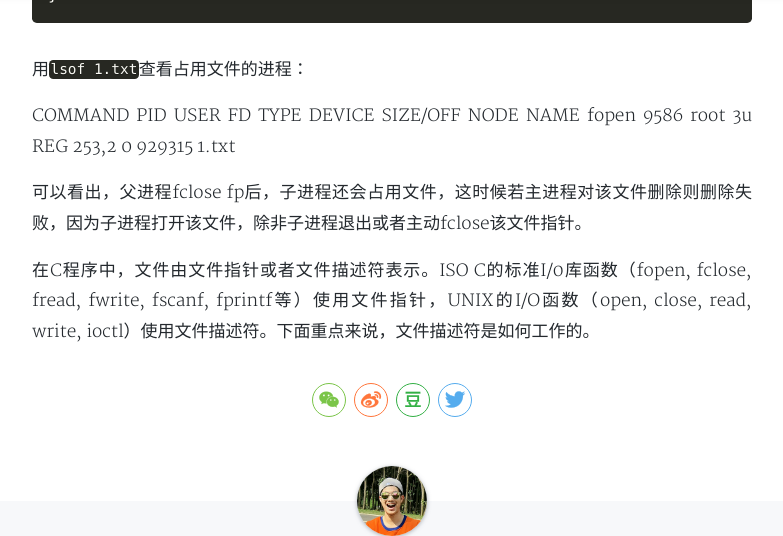
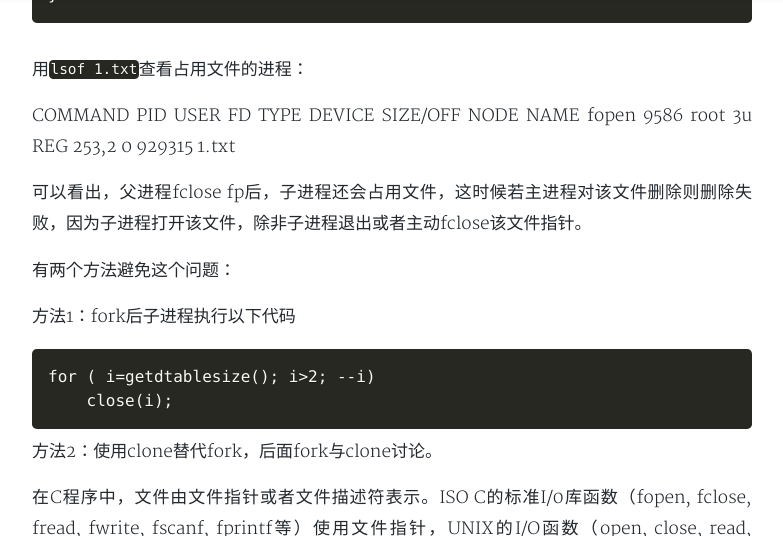
Before and after one commit to hugoTQ/hugoTQ.github.io, a Jekyll site: the page built from _posts/2019-03-12-fork&file.md, in a window 1280 px wide and 1400 px high, scrolled down 792 px, cut to the strip 0-536 px from the top of the window. Shown: the whole strip, without its empty margins (248-1031 px from the left). Built offline with Jekyll 4.4.1, drawn with Linux system fonts in a browser that asks for light colours; nearby versions of some CDN libraries; our own code applies the rules of GitHub Pages for plain Markdown files; a style sheet for code colours, icons or effects is not loaded; some of the changed text lies outside the part shown.

Commit message:
Update 2019-03-12-fork&file.md

````diff
--- a/_posts/2019-03-12-fork&file.md
+++ b/_posts/2019-03-12-fork&file.md
@@ -16,6 +16,7 @@ void main(){
 	}
 }
 ```
+
 用`lsof 1.txt`查看占用文件的进程：
 
 COMMAND  PID USER   FD   TYPE DEVICE SIZE/OFF   NODE NAME
@@ -23,4 +24,25 @@ fopen   9586 root    3u   REG  253,2        0 929315 1.txt
 
 可以看出，父进程fclose fp后，子进程还会占用文件，这时候若主进程对该文件删除则删除失败，因为子进程打开该文件，除非子进程退出或者主动fclose该文件指针。
 
+有两个方法避免这个问题：
+
+方法1：fork后子进程执行以下代码
+
+```C
+for ( i=getdtablesize(); i>2; --i)
+    close(i);
+```
+
+方法2：使用clone替代fork，后面fork与clone讨论。
+
 在C程序中，文件由文件指针或者文件描述符表示。ISO C的标准I/0库函数（fopen, fclose, fread, fwrite, fscanf, fprintf等）使用文件指针，UNIX的I/O函数（open, close, read, write, ioctl）使用文件描述符。下面重点来说，文件描述符是如何工作的。
+
+## 文件描述符
+
+## 引申
+
+fork
+
+vfork
+
+clone
````
